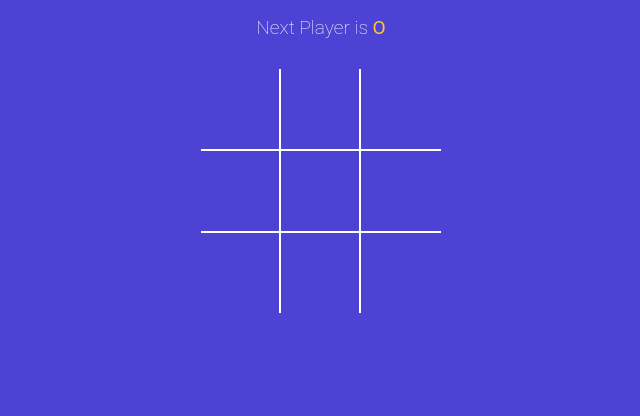
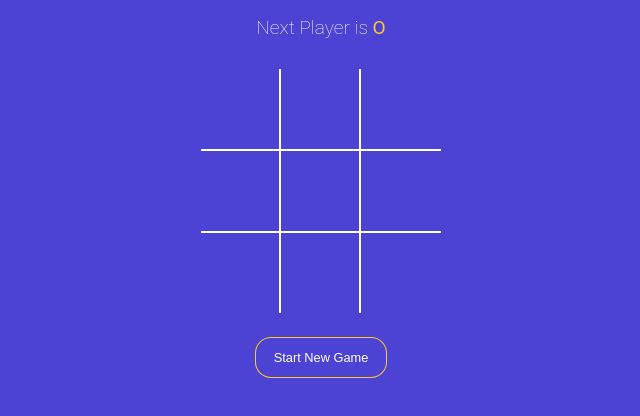
Before and after one commit to shaikh28/TacTicToegame, a React (Vite) app: page / in a window 1280 px wide. Shown: the top 416 px of the page, without its empty margins (319-959 px from the left). Built offline with nearby package versions, Linux system fonts and the light colour scheme.

Commit message:
Adding reset button in the game

```diff
--- a/src/App.jsx
+++ b/src/App.jsx
@@ -1,44 +1,74 @@
-import './style.scss'
-import  {useState}  from 'react';
-import Board from './components/Board'
-import {calculateWinner} from './calculateWinner'
-import StatusMessage from './components/StatusMessage';
+import "./style.scss";
+import { useState } from "react";
+import Board from "./components/Board";
+import { calculateWinner } from "./calculateWinner";
+import StatusMessage from "./components/StatusMessage";
+import History from "./components/History";
+
+const NEW_GAME = [{ squares: Array(9).fill(null), isXnext: false }];
+
 function App() {
-  const [squares, setSquares] = useState(Array(9).fill(null));
-  const [isXnext, setIsXnext] = useState(false)
-  const winner = calculateWinner(squares)
+  const [history, setHistory] = useState(NEW_GAME);
+  const [currentmove, setCurrentMove] = useState(0);
+  const gamingBoard = history[currentmove];
+
+  const winner = calculateWinner(gamingBoard.squares);
 
   console.log(winner);
-  const handleSquareClick = clickedPosition => {
-
-    if(squares[clickedPosition] || winner){
-      return
+  const handleSquareClick = (clickedPosition) => {
+    if (gamingBoard.squares[clickedPosition] || winner) {
+      return;
     }
 
-    setSquares(currentSquare => {
-      return currentSquare.map((squareValue, position) => {
-        console.log('clicked');
-        if (clickedPosition === position) {
-          return isXnext ? "X" : 'O';
+    setHistory((currentHistory) => {
+      const isTraversing = currentmove + 1 !== currentHistory.length;
+      const lastGamingState = isTraversing
+        ? currentHistory[currentmove]
+        : currentHistory[currentHistory.length - 1];
 
+      const nextSquareState = lastGamingState.squares.map(
+        (squareValue, position) => {
+          if (clickedPosition === position) {
+            return lastGamingState.isXnext ? "X" : "O";
+          }
+          return squareValue;
         }
+      );
 
-        return squareValue;
+      const base = isTraversing
+        ? currentHistory.slice(0, currentHistory.indexOf(lastGamingState + 1))
+        : currentHistory;
+
+      return base.concat({
+        squares: nextSquareState,
+        isXnext: !lastGamingState.isXnext,
       });
     });
 
-    setIsXnext(currentIsXnext=> !currentIsXnext)
+    setCurrentMove((move) => move + 1);
+  };
+
+  const moveTo = (move) => {
+    currentmove(move);
+  };
+
+  const onNewGameStart = () => {
+    setHistory(NEW_GAME);
+    setCurrentMove(0);
   };
   return (
-
-      <div className='app'>
-        <StatusMessage winner={winner} isXnext={isXnext} squares={squares}/>
-      <Board squares={squares} handleSquareClick={handleSquareClick}/>
-
-      </div>
-
-
-  )
+    <div className="app">
+      <StatusMessage winner={winner} gamingBoard={gamingBoard} />
+      <Board
+        squares={gamingBoard.squares}
+        handleSquareClick={handleSquareClick}
+      />
+      <button type="button" onClick={onNewGameStart} className={`btn-reset ${ winner ? 'active' : ''}`}>
+        Start New Game
+      </button>
+      <History history={history} moveTo={moveTo} currentmove={currentmove} />
+    </div>
+  );
 }
 
-export default App
+export default App;
--- /dev/null
+++ b/src/components/History.jsx
@@ -0,0 +1,19 @@
+import React from 'react'
+
+const History = ({history,moveTo,currentmove}) => {
+  return (
+    <div className='history-wrapper'>
+        <ul className='history'>
+            {
+                history.map((_,index)=>{
+                    <li  key={index}>
+                    <button type='button' className={`btn-move ${currentmove === index ? 'active':''}`} onClick={()=>{moveTo(index)}}>{ index===0 ? "New Game" : `Go to move #${index}`}</button>
+                    </li>
+                })
+            }
+        </ul>
+    </div>
+  )
+}
+
+export default History
--- a/src/components/StatusMessage.jsx
+++ b/src/components/StatusMessage.jsx
@@ -1,7 +1,8 @@
 import React from "react";
 
-const StatusMessage = ({ winner, isXnext, squares }) => {
-  const noMovesLeft = squares.every((squareValue) => squareValue !== null);
+const StatusMessage = ({ winner, gamingBoard}) => {
+  const {squares,isXnext} = gamingBoard
+  const noMovesLeft = squares.every(squareValue => squareValue !== null);
   const nextPlayer = isXnext ? "X" : "O";
   const renderStatusMessage = () => {
     if (winner) {
```
